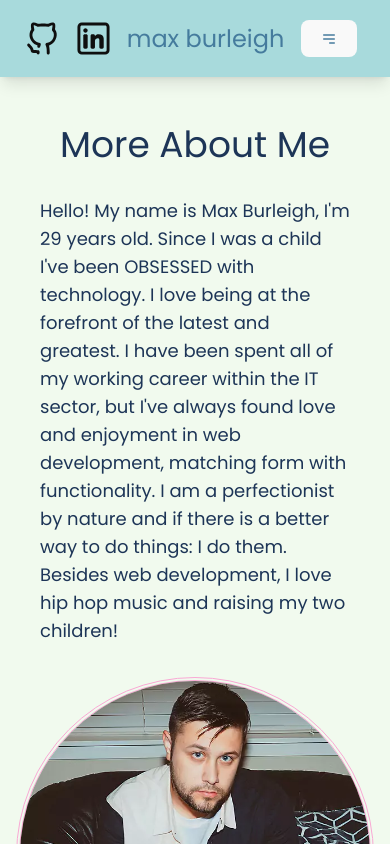
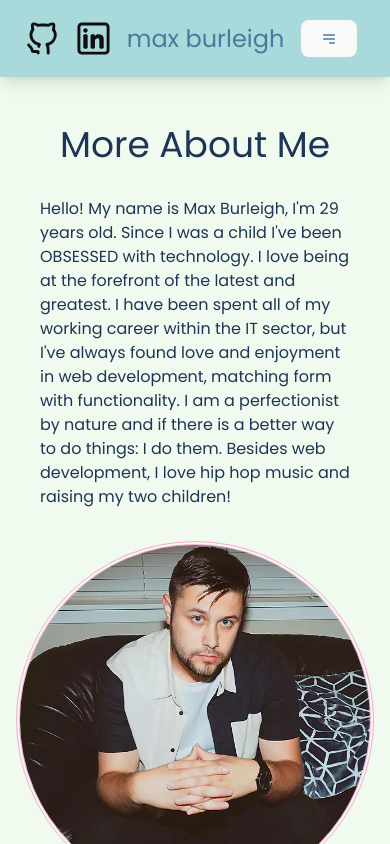
Before and after one commit to MonkeyCrumbs999/Max-Burleigh-Portfolio-V2, a React (Vite) app: page /about in a window 390 px wide. Shown: the top 844 px of the page. Built offline with nearby package versions, Linux system fonts and the light colour scheme.

Commit message:
adjusted font size on about me

```diff
--- a/src/components/About.jsx
+++ b/src/components/About.jsx
@@ -40,7 +40,7 @@ const About = () => {
   return (
     <div className="flex flex-col mt-12 justify-center items-center gap-8 lg:px-4 px-2">
       <h1 className="text-4xl lg:text-4xl">More About Me</h1>
-      <p className="lg:w-1/3 w-full text-lg lg:text-xl px-8">
+      <p className="lg:w-1/3 w-full lg:text-xl px-8">
         Hello! My name is Max Burleigh, I'm 29 years old. Since I was a child
         I've been OBSESSED with technology. I love being at the forefront of the
         latest and greatest. I have been spent all of my working career within
```
